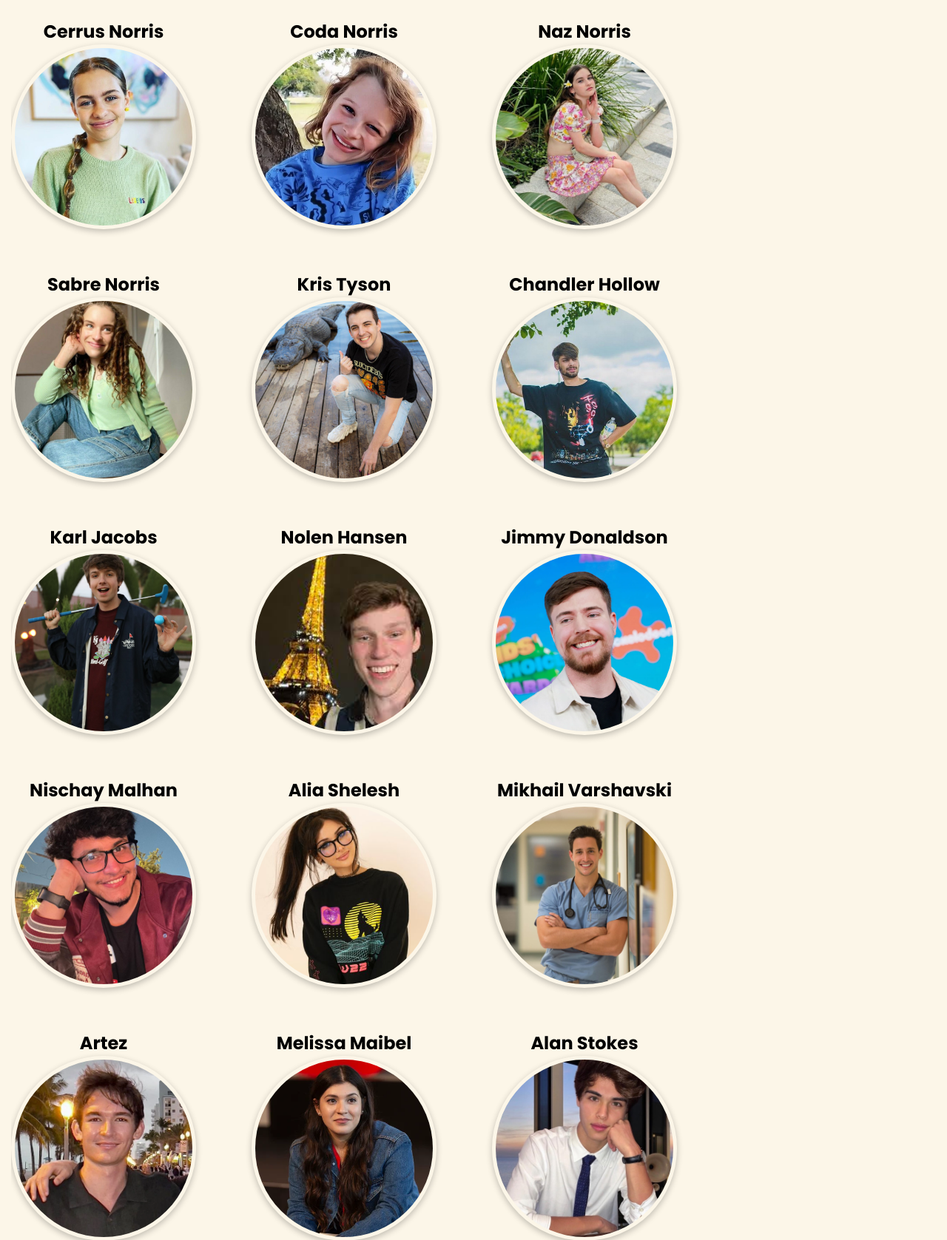
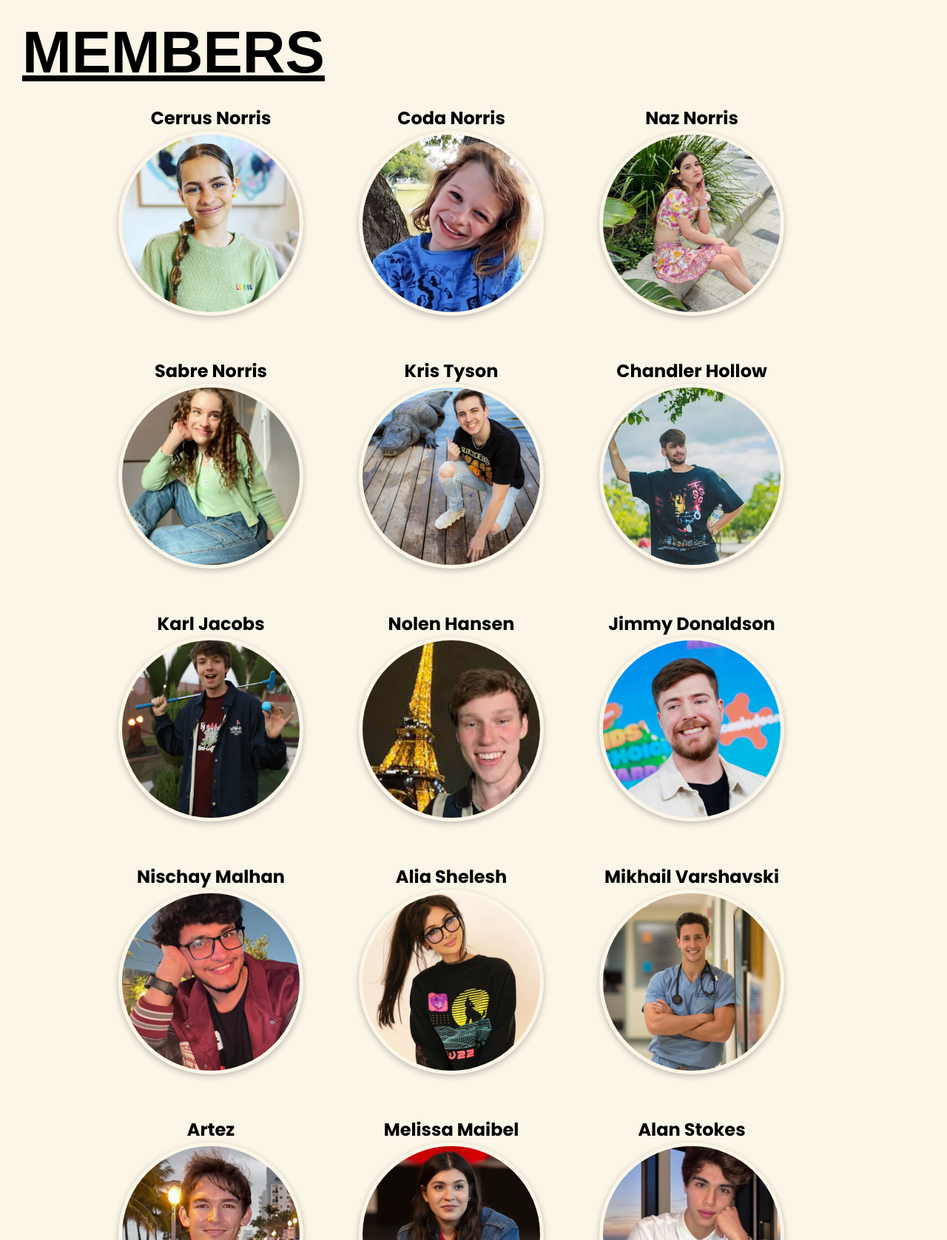
Before and after one commit to S-Guppy/Youtube, a Flask app: page /all_members in a window 1280 px wide. Shown: the part 322-1999 px from the top of the page at 74% size. Run offline with Flask 3, Linux system fonts and the light colour scheme; data comes from the database, SQL or seed files in the repository; both versions use the stored data as it was after the commit.

Commit message:
all finished

```diff
--- a/static/css/style.css
+++ b/static/css/style.css
@@ -9,7 +9,7 @@
 }
 
 main{
-  margin-left: 15px;
+  margin-left: 30px;
   margin-right: 15px;
 }
 
@@ -64,7 +64,7 @@ main{
   display: none;
 }
 
-@media screen and (max-width: 700px) {
+@media screen and (max-width: 750px) {
   .topnav a:not(:first-child) {display: none;}
   .topnav a.icon {
     float: right;
@@ -72,7 +72,7 @@ main{
   }
 }
 
-@media screen and (max-width: 700px) {
+@media screen and (max-width: 750px) {
   .topnav.responsive {position: relative;}
   .topnav.responsive .icon {
     position: absolute;
@@ -346,3 +346,21 @@ span {
     box-shadow: 0 35px 90px 4px rgba(0, 0, 0, 0.3), inset 0px 0 0 3px #000;
   }
 }
+
+
+.toptrial{
+  display: grid;
+  grid-template-columns: 1fr 1fr;
+  grid-gap: 0vw;
+}
+
+.home-title{
+  font-family: 'heathergreen-regular', sans-serif;
+  font-size: 10vh;
+  margin-bottom: 0;
+  text-decoration:underline;
+}
+
+a:hover img {
+  opacity: .5
+}
--- a/templates/404.html
+++ b/templates/404.html
@@ -1,6 +1,7 @@
 {% extends "layout.html" %}
 {% block content %}
 <!--https://codepen.io/raichutd/pen/JjmKjbP?editors=1100-->
+<!--The codepen above helped me to design the aesthetics of the 404 error page-->
 <div id='oopss'>
     <div id='error-text'>
         <img src="https://cdn.rawgit.com/ahmedhosna95/upload/1731955f/sad404.svg" alt="404">
--- a/templates/all_members.html
+++ b/templates/all_members.html
@@ -1,9 +1,16 @@
 {% extends 'layout.html'%}
 {% block content %}
+
+<br>
+<h2 class = "home-title">MEMBERS</h2>
 <br>
 <ul>
+<div class="centering">
     {% for item in member_names %}
+    <!--The line of code below displays the name and images of the members/YouTubers and links them through the id ({{item[0]}})-->
         <li class="names"><h2><a href="/member/{{item[0]}}">{{item[1]}}</h2><img class="images" img src="{{item[2]}}"/></a></li>
     {% endfor %}
+    </div>
 </ul>
+
 {% endblock %}
--- a/templates/all_socials.html
+++ b/templates/all_socials.html
@@ -1,10 +1,15 @@
 {% extends 'layout.html'%}
 {% block content %}
+
+<br>
+<h2 class = "home-title">SOCIALS</h2>
 <br>
 <ul>
+<div class="centering">
     {% for item in social_names %}
         <li class="names"><h2><a href="/social/{{item[0]}}">{{item[1]}}</h2><br><img class="images" img src="{{item[2]}}"/></a></li>
     {% endfor %}
+    </div>
 </ul>
 
 {% endblock %}
--- a/templates/social.html
+++ b/templates/social.html
@@ -23,7 +23,7 @@
 
 <ul>
     <div class="titles">
-        <h3>YuTubers</h3>
+        <h3>YouTubers</h3>
     </div>
     {% for item in social_member %}
         <li class="spacing"><a href="{{social_memberlink[0]}}" target="_blank">
```
Also changed, not shown: routes.py (+7 -2 lines), templates/all_channels.html (+5 -8 lines), templates/all_genres.html (+6 -1 lines), templates/channel.html (+8 -0 lines), templates/genre.html (+3 -14 lines), channel.db.
